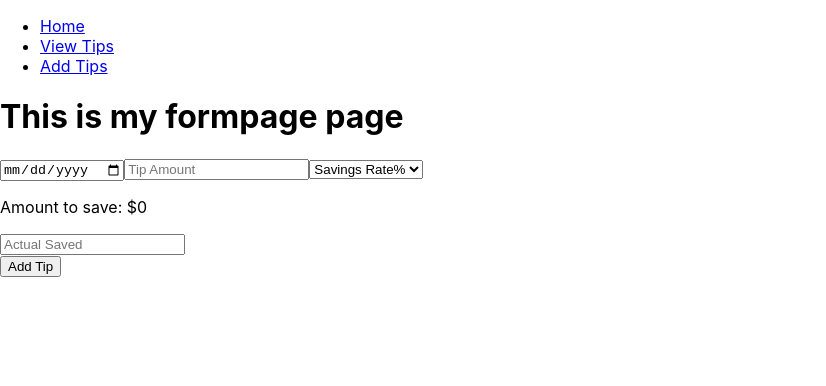
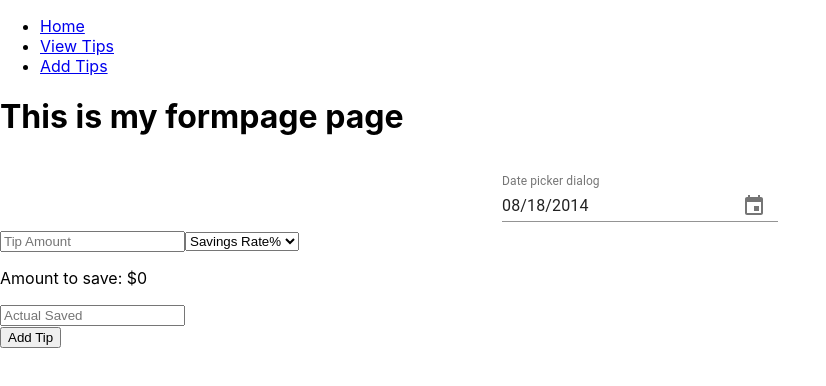
Before and after one commit to finessevanes/fe.greenhaus, a React (Create React App) app: page /create in a window 1280 px wide. Shown: the top 386 px of the page, without its empty margins (0-826 px from the left). Built offline with nearby package versions, Linux system fonts and the light colour scheme; no server answers.

Commit message:
added material uui date

```diff
--- a/package.json
+++ b/package.json
@@ -3,7 +3,10 @@
   "version": "0.1.0",
   "private": true,
   "dependencies": {
+    "@date-io/date-fns": "^1.3.11",
     "@material-ui/core": "^4.5.1",
+    "@material-ui/pickers": "^3.2.7",
+    "date-fns": "^2.5.1",
     "react": "^16.10.2",
     "react-dom": "^16.10.2",
     "react-router-dom": "^5.1.2",
--- a/src/components/Home.js
+++ b/src/components/Home.js
@@ -3,7 +3,7 @@
 const Home=()=>{
   return(
     <div>
-      This is my home page
+      This is my home padfvsdfge
     </div>
   )
 }
--- a/src/components/TipForm.js
+++ b/src/components/TipForm.js
@@ -1,8 +1,18 @@
 import React from 'react'
+import 'date-fns';
+import Grid from '@material-ui/core/Grid';
+import DateFnsUtils from '@date-io/date-fns';
+import {
+  MuiPickersUtilsProvider,
+  KeyboardTimePicker,
+  KeyboardDatePicker,
+} from '@material-ui/pickers';
+
+
 
 const TipForm=(props)=>{
   const [id, setId] = React.useState(0);
-  const [date, setDate] = React.useState("");
+  const [date, setDate] = React.useState(new Date('2014-08-18T21:11:54'));
   const [tipAmount, setTipAmount] = React.useState("");
   const [savingsRate, setSavingsRate] = React.useState("");
   const [amountSaved, setAmountSaved] = React.useState("");
@@ -10,8 +20,8 @@
   const onIdInput=(e)=>{
     setId(e.target.value);
   }
-  const onDateInput=(e)=>{
-    setDate(e.target.value);
+  const onDateInput=(date)=>{
+    setDate(date);
   }
   const onTipAmountInput=(e)=>{
     setTipAmount(e.target.value);
@@ -80,7 +90,23 @@
   return(
     <div>
       <h1>This is my formpage page</h1>
-      <input type="date" value={date} onChange={onDateInput}></input>
+
+      <MuiPickersUtilsProvider utils={DateFnsUtils}>
+        <Grid container justify="space-around">
+          <KeyboardDatePicker
+            margin="normal"
+            id="date-picker-dialog"
+            label="Date picker dialog"
+            format="MM/dd/yyyy"
+            value={date}
+            onChange={onDateInput}
+            KeyboardButtonProps={{
+              'aria-label': 'change date',
+            }}
+          />
+          </Grid>
+      </MuiPickersUtilsProvider>
+
       <input type="number" value={tipAmount} onChange={onTipAmountInput} placeholder="Tip Amount"></input>
       <select type="number" value={savingsRate} onChange={onSavingsRateInput}>
         <option>Savings Rate%</option>
```
Also changed, not shown: 1 other file (tests, documents, lock files or other folders).
